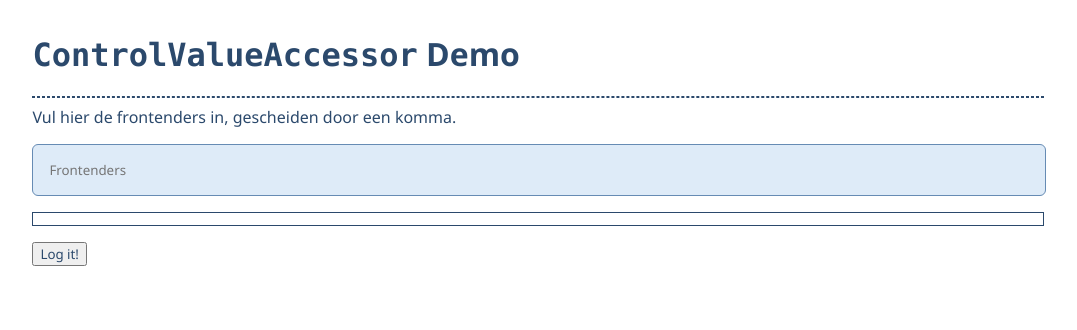
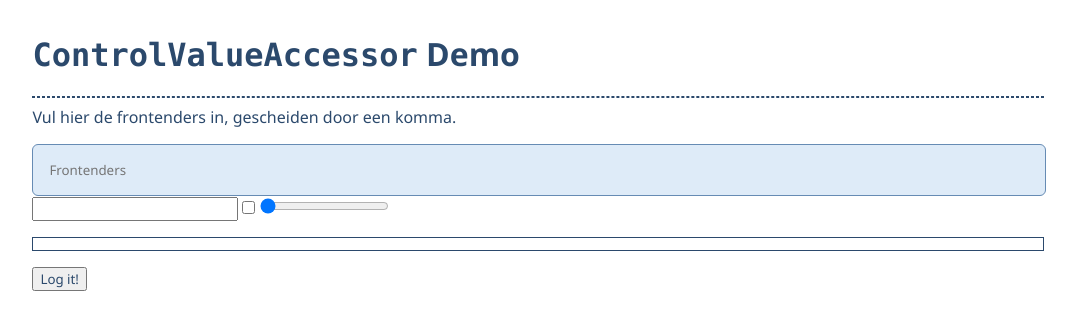
Before and after one commit to WouterSpaak/fed-demo-cva, an Angular app: page / in a window 1280 px wide. Shown: the top 330 px of the page, without its empty margins (102-1179 px from the left). Built offline with nearby package versions, Linux system fonts and the light colour scheme.

Commit message:
adds abstract cva

```diff
--- a/src/app/app.component.html
+++ b/src/app/app.component.html
@@ -11,8 +11,9 @@
              formControlName="frontenders"
              placeholder="Frontenders">
     </label>
+    <app-compound-value formControlName="foo"
+                        (validationErrorChange)="logErrors($event)"></app-compound-value>
   </div>
-
   <!-- <p>{{ frontenders }}</p> -->
 
   <ul>
--- a/src/app/app.component.ts
+++ b/src/app/app.component.ts
@@ -1,5 +1,12 @@
 import { Component } from '@angular/core';
-import { FormGroup, FormControl } from '@angular/forms';
+import { FormGroup, FormControl, ValidatorFn, AbstractControl } from '@angular/forms';
+import { ValidationErrorChange } from './compound-value/base-fieldset.component';
+import { FormModel } from './compound-value/compound-value.component';
+
+interface MyModel {
+  frontenders: string[];
+  foo: FormModel;
+}
 
 @Component({
   selector: 'app-root',
@@ -8,7 +15,8 @@ import { FormGroup, FormControl } from '@angular/forms';
 })
 export class AppComponent {
   readonly form = new FormGroup({
-    frontenders: new FormControl([])
+    frontenders: new FormControl([]),
+    foo: new FormControl(null)
   });
 
   get frontenders(): string[] {
@@ -18,4 +26,8 @@ export class AppComponent {
   logAllTheThings() {
     console.log(this.form.value);
   }
+
+  logErrors(change: ValidationErrorChange) {
+    console.log(change);
+  }
 }
--- a/src/app/app.module.ts
+++ b/src/app/app.module.ts
@@ -4,9 +4,10 @@ import { ReactiveFormsModule } from '@angular/forms';
 
 import { AppComponent } from './app.component';
 import { CommaSeperatedValuesDirective } from './comma-seperated-values.directive';
+import { CompoundValueComponent } from './compound-value/compound-value.component';
 
 @NgModule({
-  declarations: [AppComponent, CommaSeperatedValuesDirective],
+  declarations: [AppComponent, CommaSeperatedValuesDirective, CompoundValueComponent],
   imports: [BrowserModule, ReactiveFormsModule],
   providers: [],
   bootstrap: [AppComponent]
--- /dev/null
+++ b/src/app/compound-value/base-fieldset.component.ts
@@ -0,0 +1,115 @@
+import {
+  FormGroup,
+  ControlValueAccessor,
+  NgControl,
+  ValidationErrors,
+  ValidatorFn,
+  AsyncValidatorFn,
+  Validators,
+  AbstractControl,
+  FormArray
+} from '@angular/forms';
+import { Injectable, OnInit, OnDestroy, EventEmitter } from '@angular/core';
+import { Subject } from 'rxjs';
+import { takeUntil } from 'rxjs/operators';
+
+export interface ControlErrorPair {
+  [control: string]: ControlErrorPair | ValidationErrors | null;
+}
+
+export class ValidationErrorChange {
+  static reduceErrors(control: AbstractControl): ControlErrorPair {
+    const result: ControlErrorPair = {};
+    const controlKeys = Object.keys((control as FormGroup | FormArray).controls);
+    controlKeys.forEach(key => {
+      const child = control.get(key);
+      if (child instanceof FormGroup || child instanceof FormArray) {
+        result[key] = ValidationErrorChange.reduceErrors(child);
+      } else {
+        result[key] = child.errors;
+      }
+    });
+    return result;
+  }
+
+  constructor(readonly controls: ControlErrorPair | null) {}
+
+  get(path: string) {
+    const paths = path.split('.');
+    const err = paths.reduce((accumulator, pathPart) => accumulator[pathPart], this.controls) as ControlErrorPair;
+    return new ValidationErrorChange(err);
+  }
+
+  hasError(error: string) {
+    return this.controls ? !!this.controls[error] : false;
+  }
+
+  getError(error: string) {
+    return this.controls && this.hasError(error) ? this.controls[error] : null;
+  }
+}
+
+@Injectable({
+  providedIn: 'root'
+})
+export abstract class BaseFieldsetComponent<T> implements ControlValueAccessor, OnInit, OnDestroy {
+  /** Should implement an `@Output` decorator. */
+  abstract readonly validationErrorChange: EventEmitter<ValidationErrorChange>;
+
+  /** Should implement an `@Input` decorator. */
+  abstract readonly validators: ValidatorFn[] = [];
+
+  /** Should implement an `@Input` decorator. */
+  abstract readonly asyncValidators: AsyncValidatorFn[] = [];
+
+  protected abstract readonly form: FormGroup;
+  protected onTouched: () => void;
+
+  private onChange: (val: T) => void;
+  private readonly destroyed$ = new Subject<void>();
+
+  constructor(private readonly parentControl: NgControl) {
+    this.parentControl.valueAccessor = this;
+  }
+
+  /**
+   * Should call this#onTouched.
+   */
+  protected abstract setTouched(): void;
+
+  ngOnInit() {
+    this.form.valueChanges.pipe(takeUntil(this.destroyed$)).subscribe(formValue => {
+      this.validationErrorChange.emit(new ValidationErrorChange(ValidationErrorChange.reduceErrors(this.form)));
+      this.onChange(formValue);
+    });
+  }
+
+  ngOnDestroy() {
+    this.destroyed$.next();
+    this.destroyed$.complete();
+  }
+
+  writeValue(obj: T | null): void {
+    if (obj) {
+      this.form.patchValue(obj);
+    }
+  }
+
+  registerOnChange(fn: (val: T) => void): void {
+    this.onChange = fn;
+  }
+
+  registerOnTouched(fn: () => void): void {
+    this.onTouched = fn;
+  }
+
+  setDisabledState(isDisabled: boolean): void {
+    isDisabled ? this.form.disable() : this.form.enable();
+  }
+
+  protected updateValidators(validatorTuple: [ValidatorFn[], AsyncValidatorFn[]]) {
+    const [syncValidators, asyncValidators] = validatorTuple;
+    this.form.setValidators(Validators.compose([this.form.validator, ...syncValidators]));
+    this.form.setAsyncValidators(Validators.composeAsync([this.form.asyncValidator, ...asyncValidators]));
+  }
+}
--- /dev/null
+++ b/src/app/compound-value/compound-value.component.html
@@ -0,0 +1,14 @@
+<div class="compound-value-wrapper"
+     [formGroup]="form">
+  <input type="text"
+         (blur)="setTouched()"
+         formControlName="name">
+  <input type="checkbox"
+         (blur)="setTouched()"
+         formControlName="toggle">
+  <input type="range"
+         (blur)="setTouched()"
+         min="0"
+         max="200"
+         formControlName="range">
+</div>
--- /dev/null
+++ b/src/app/compound-value/compound-value.component.ts
@@ -0,0 +1,33 @@
+import { Component, EventEmitter, Output, OnInit, Input } from '@angular/core';
+import { FormGroup, FormControl, ValidatorFn, AsyncValidatorFn, Validators } from '@angular/forms';
+import { BaseFieldsetComponent, ValidationErrorChange } from './base-fieldset.component';
+
+export interface FormModel {
+  name: string;
+  toggle: boolean;
+  range: number;
+}
+
+@Component({
+  selector: 'app-compound-value',
+  templateUrl: './compound-value.component.html',
+  styleUrls: ['./compound-value.component.scss']
+})
+export class CompoundValueComponent extends BaseFieldsetComponent<FormModel> implements OnInit {
+  @Input()
+  validators: ValidatorFn[];
+  @Input()
+  asyncValidators: AsyncValidatorFn[];
+  @Output()
+  readonly validationErrorChange = new EventEmitter<ValidationErrorChange>();
+
+  protected readonly form = new FormGroup({
+    name: new FormControl('', [Validators.required]),
+    toggle: new FormControl(false, [Validators.requiredTrue]),
+    range: new FormControl(0, [Validators.min(10), Validators.max(100)])
+  });
+
+  setTouched() {
+    this.onTouched();
+  }
+}
```
Also changed, not shown: src/app/compound-value/compound-value.component.scss (added), 1 other file (tests, documents, lock files or other folders).
